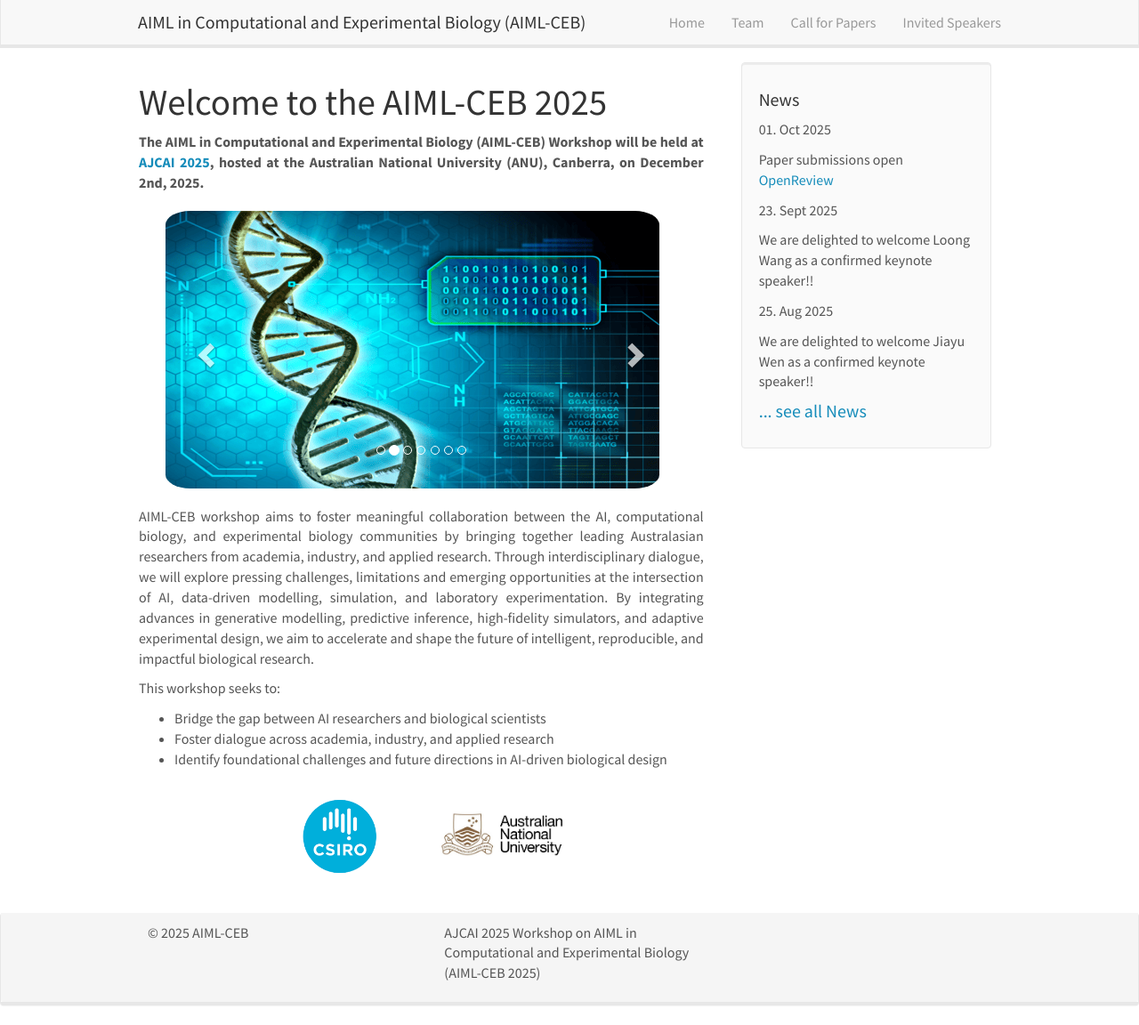
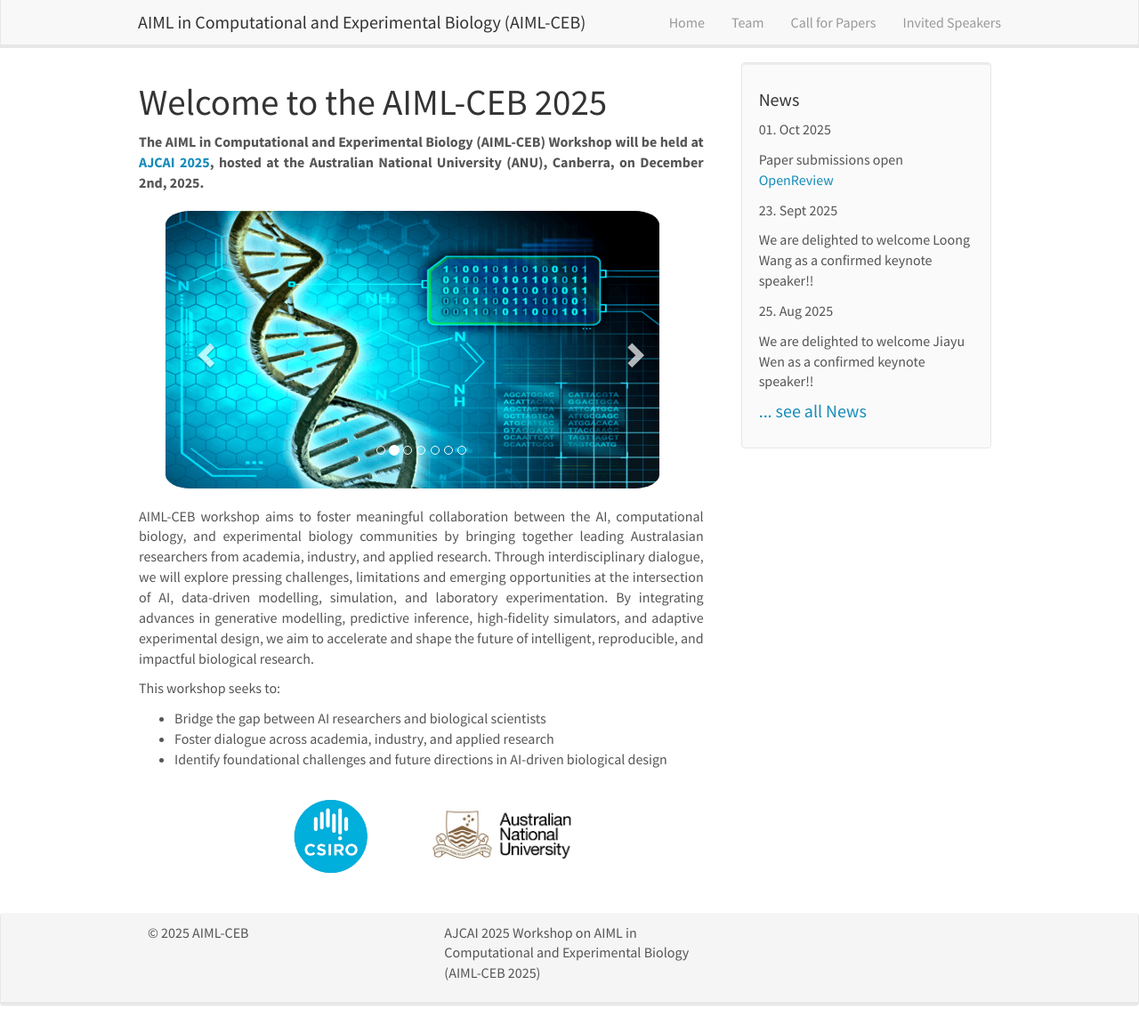
Before and after one commit to aiml-ceb/aiml-ceb.github.io, a Jekyll site: the page built from _pages/home.md, in a window 1280 px wide and 1152 px high. Shown: the whole window at 89% size. Built offline with Jekyll 4.4.1, drawn with Linux system fonts in a browser that asks for light colours; nearby versions of some CDN libraries.

Commit message:
init_commit_v20

```diff
--- a/_pages/home.md
+++ b/_pages/home.md
@@ -57,5 +57,5 @@
 
 <figure class="fifth" style="display: flex; justify-content: center; gap: 30px; align-items: center; margin: 20px 0;">
   <img src="{{ site.url }}{{ site.baseurl }}/images/logopic/csiro.png" style="width: 140px; height: auto; margin: 0 20px;">
-  <img src="{{ site.url }}{{ site.baseurl }}/images/logopic/ANU.jpeg" style="width: 140px; height: auto; margin: 0 20px;">
+  <img src="{{ site.url }}{{ site.baseurl }}/images/logopic/ANU.jpeg" style="width: 160px; height: auto; margin: 0 20px;">
 </figure>
```
